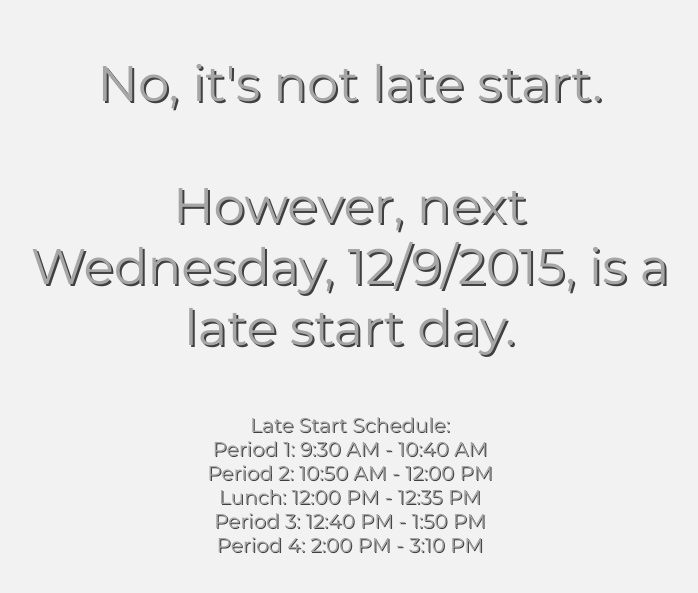
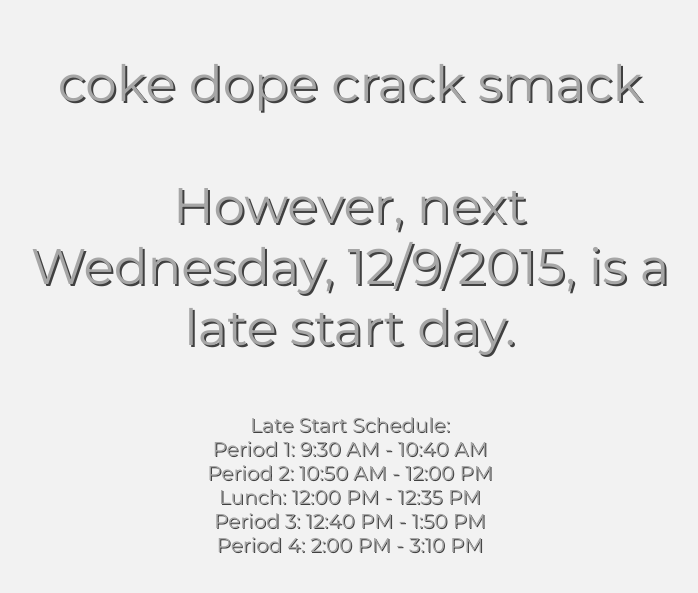
Before and after one commit to cstill/isitlatestart, a plain HTML site: page index.html in a window 1280 px wide. Shown: the part 195-788 px from the top of the page, without its empty margins (290-988 px from the left). Drawn offline with Linux system fonts and the light colour scheme.

Commit message:
Update index.html

```diff
--- a/index.html
+++ b/index.html
@@ -5,7 +5,7 @@
           <link rel="stylesheet" type="text/css" href="stylesheet.css">
        <center>
          <div id="date">
-         <p>No, it's not late start.
+         <p>coke dope crack smack
          <br>
          <!--2 line breaks because I'm lazy and incompetent-->
          <br>
```
